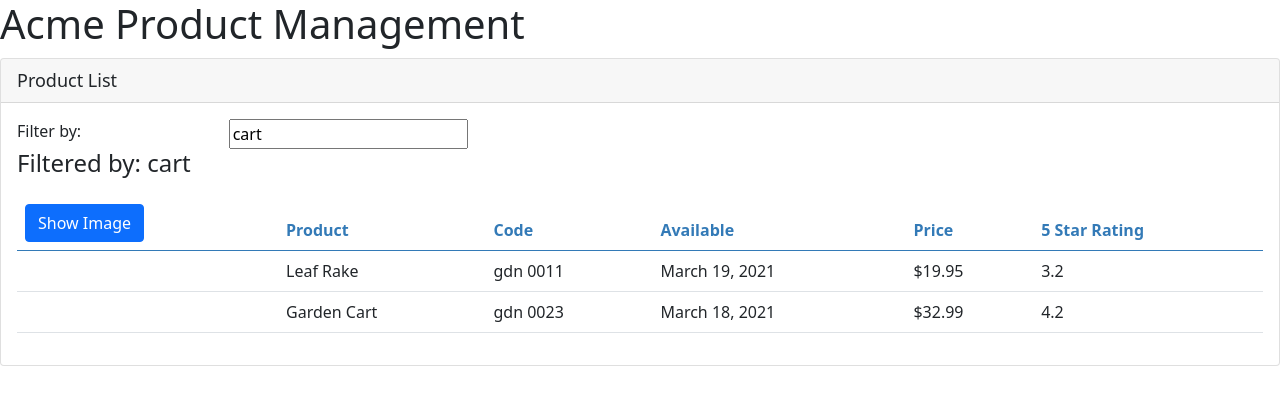
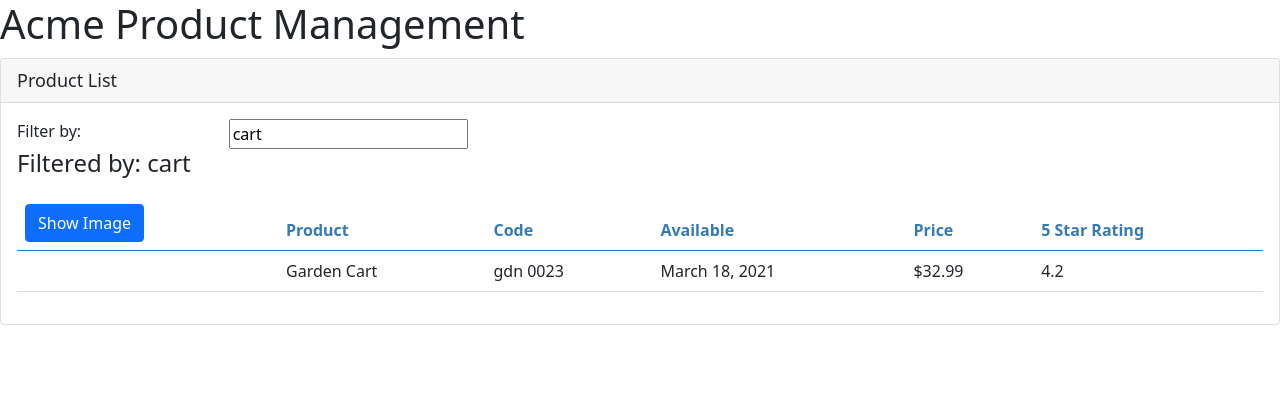
Before and after one commit to glaudsonsilva/apm, an Angular app: page / in a window 1280 px wide. Shown: the top 404 px of the page. Built offline with nearby package versions, Linux system fonts and the light colour scheme.

Commit message:
filtering products

```diff
--- a/src/app/products/product-list.component.html
+++ b/src/app/products/product-list.component.html
@@ -31,7 +31,7 @@
           </tr>
         </thead>
         <tbody>
-          <tr *ngFor="let product of products">
+          <tr *ngFor="let product of filteredProducts">
             <td>
               <img
                 *ngIf="showImage"
--- a/src/app/products/product-list.component.ts
+++ b/src/app/products/product-list.component.ts
@@ -1,17 +1,29 @@
-import { Component } from '@angular/core';
+import { Component, OnInit } from '@angular/core';
 import { IProduct } from './product';
 
 @Component({
   selector: 'pm-products',
   templateUrl: './product-list.component.html',
-  styleUrls: ['./product-list.component.css']
+  styleUrls: ['./product-list.component.css'],
 })
-export class ProductListComponent {
+export class ProductListComponent implements OnInit {
   pageTitle = 'Product List';
   imageWidth = 50;
   imageMargin = 2;
   showImage = false;
-  listFilter: string = 'cart';
+
+  private _listFilter: string = '';
+
+  get listFilter(): string {
+    return this._listFilter;
+  }
+
+  set listFilter(value: string) {
+    this._listFilter = value;
+    this.filteredProducts = this.performFilter(value);
+  }
+
+  filteredProducts: IProduct[] = [];
   products: IProduct[] = [
     {
       productId: 1,
@@ -35,6 +47,17 @@
     },
   ];
 
+  performFilter(filterBy: string): IProduct[] {
+    filterBy = filterBy.toLocaleLowerCase();
+    return this.products.filter((product: IProduct) =>
+      product.productName.toLocaleLowerCase().includes(filterBy)
+    );
+  }
+
+  ngOnInit(): void{
+    this.listFilter = 'cart';
+  }
+
   toggleImage(): void {
     this.showImage = !this.showImage;
   }
```
